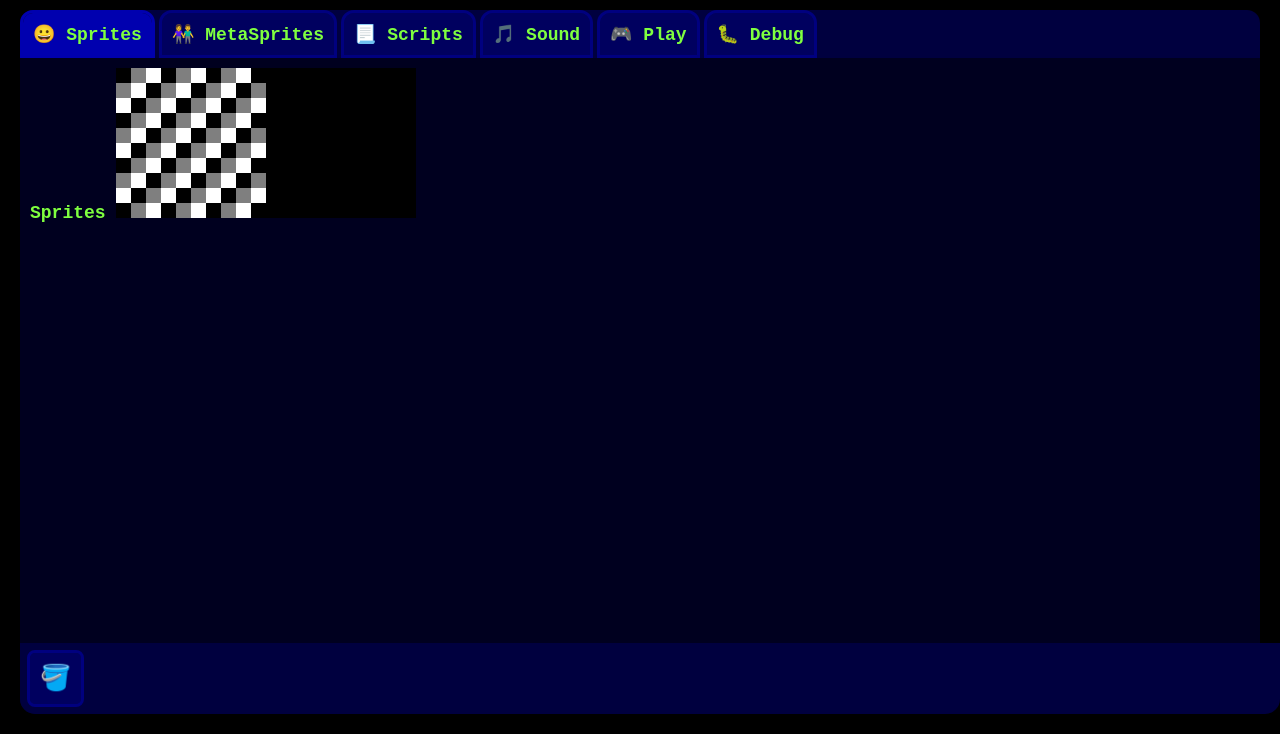
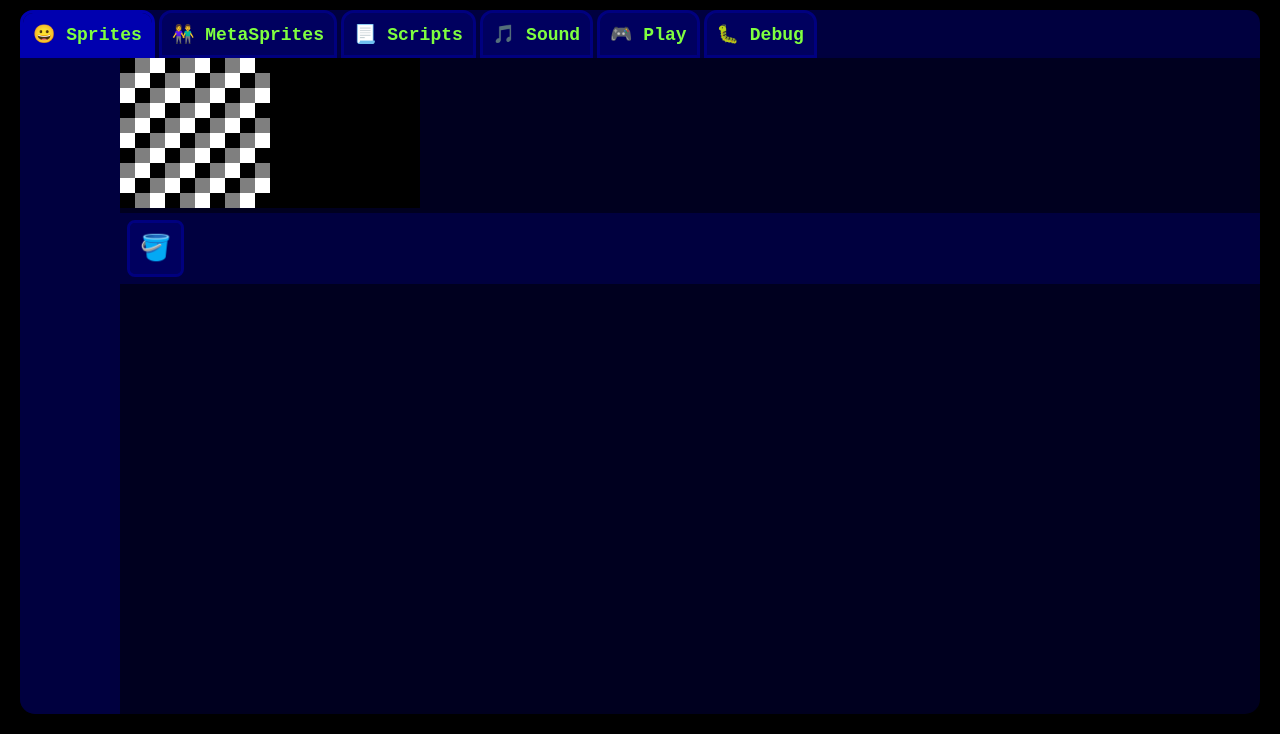
Before and after one commit to kadincool/SpriteLib, a plain HTML site: page index.html in a window 1280 px wide. Shown: the part 66-800 px from the top of the page. Drawn offline with Linux system fonts and the light colour scheme.

Commit message:
Oh no... :(

```diff
--- a/SprLib.css
+++ b/SprLib.css
@@ -92,15 +92,23 @@ body {
   position: relative;
 }
 /*sprite*/
+#Sprites {
+  display: flex;
+  padding: 0;
+  flex-direction: row;
+}
+#sprMain {
+  flex: 1;
+}
 #SprToolbar {
-  position: absolute;
-  bottom: 0;
-  left: 0;
-  width: 100%;
-  border-radius: 0 0 15px 15px;
+  /* position: absolute;
+  bottom: 0; */
+  /* left: 0; */
+  /* width: 100%; */
+  /* border-radius: 0 0 15px 15px; */
   background-color: var(--ta);
   padding: 10px;
-  display:flex;
+  display: flex;
 }
 .tool {
   font-size: 25px;
@@ -115,3 +123,16 @@ body {
 .tool:hover {
   background-color: var(--hl);
 }
+#spriteList {
+  min-width: 100px;
+  min-height: 100px;
+  background-color: var(--ta);
+  border-radius: 0 0 0 15px;
+}
+#spriteEditor {
+  display: flex;
+}
+#spriteCanvas {
+  /* height: 100px; */
+  flex: 1;
+}
--- a/index.html
+++ b/index.html
@@ -24,10 +24,13 @@
         <div class="tab" data-tab="Debug" onclick="changeTab(this.dataset.tab)">🐛 Debug</div>
       </div>
       <div class="content" id="Sprites">
-        Sprites
-        <canvas id="spriteCanvas"></canvas>
-        <div id="SprToolbar">
-          <div class="tool">🪣</div>
+        <!-- Sprites -->
+        <div id="spriteList"></div>
+        <div id="sprMain">
+          <canvas id="spriteCanvas"></canvas>
+          <div id="SprToolbar">
+            <div class="tool">🪣</div>
+          </div>
         </div>
       </div>
       <div class="content" id="MetaSprites"></div>
--- a/tabs/tab.js
+++ b/tabs/tab.js
@@ -12,7 +12,7 @@ function changeTab(tab) {
   let tabContents = document.getElementsByClassName("content");
   for (let i=0; i<tabContents.length; i++) {
     if (tabContents[i].id==tab) {
-      tabContents[i].style.display = "block";
+      tabContents[i].style.display = "";
     } else {
       tabContents[i].style.display = "none";
     }
```
